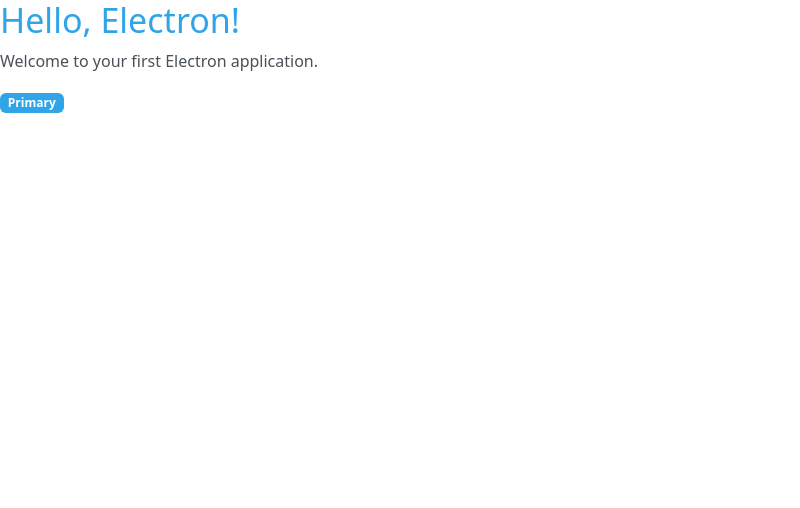
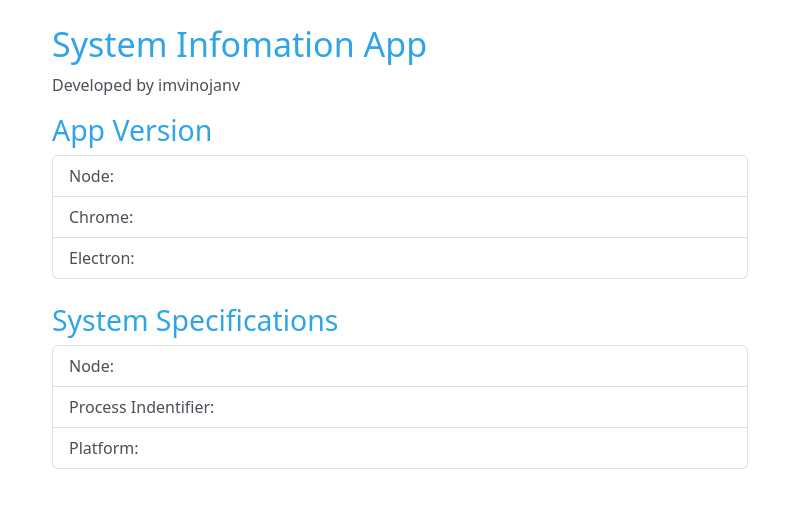
Before and after one commit to imvinojanv/system-info-desktop-app, an Electron app: page index.html in a window 800 px wide. Drawn offline with Linux system fonts and the light colour scheme; no server answers.

Commit message:
Completed 🎊

```diff
--- a/index.html
+++ b/index.html
@@ -7,8 +7,11 @@
     <link rel="stylesheet" type="text/css" href="./style/bootstrap.min.css">
 </head>
 <body>
-    <h1>Hello, Electron!</h1>
-    <p>Welcome to your first Electron application.</p>
-    <span class="badge bg-primary">Primary</span>
+    <div class="container mt-4">
+        <h1>System Infomation App</h1>
+        <p>Developed by imvinojanv</p>
+        <div id="output"></div>
+    </div>
+    <script src="./renderer.js"></script>
 </body>
 </html>
--- a/package.json
+++ b/package.json
@@ -7,10 +7,7 @@
     "start": "electron ."
   },
   "keywords": [
-    "electron",
-    "imvinojanv",
-    "desktop",
-    "app"
+    "electron", "imvinojanv", "desktop", "app"
   ],
   "author": "imvinojanv",
   "license": "ISC",
--- /dev/null
+++ b/renderer.js
@@ -0,0 +1,22 @@
+document.addEventListener('DOMContentLoaded', () => {
+    const outputDiv = document.getElementById('output');
+    outputDiv.innerHTML = `
+        <div class="mb-4">
+            <h2>App Version</h2>
+            <ul class="list-group">
+                <li class="list-group-item">Node: ${window.api.getNodeVersion()}</li>
+                <li class="list-group-item">Chrome: ${window.api.getChromeVersion()}</li>
+                <li class="list-group-item">Electron: ${window.api.getElectronVersion()}</li>
+            </ul>
+        </div>
+
+        <div class="mb-4">
+            <h2>System Specifications</h2>
+            <ul class="list-group">
+                <li class="list-group-item">Node: ${window.api.getNodeVersion()}</li>
+                <li class="list-group-item">Process Indentifier: ${window.api.getProcessIdentifier()}</li>
+                <li class="list-group-item">Platform: ${window.api.getPlatformInformation()}</li>
+            </ul>
+        </div>
+    `;
+});
```
Also changed, not shown: main.js (+18 -4 lines), preload.js (added, +9 -0 lines), steps.txt (+8 -0 lines), rendered.js (deleted), 1 other file.
